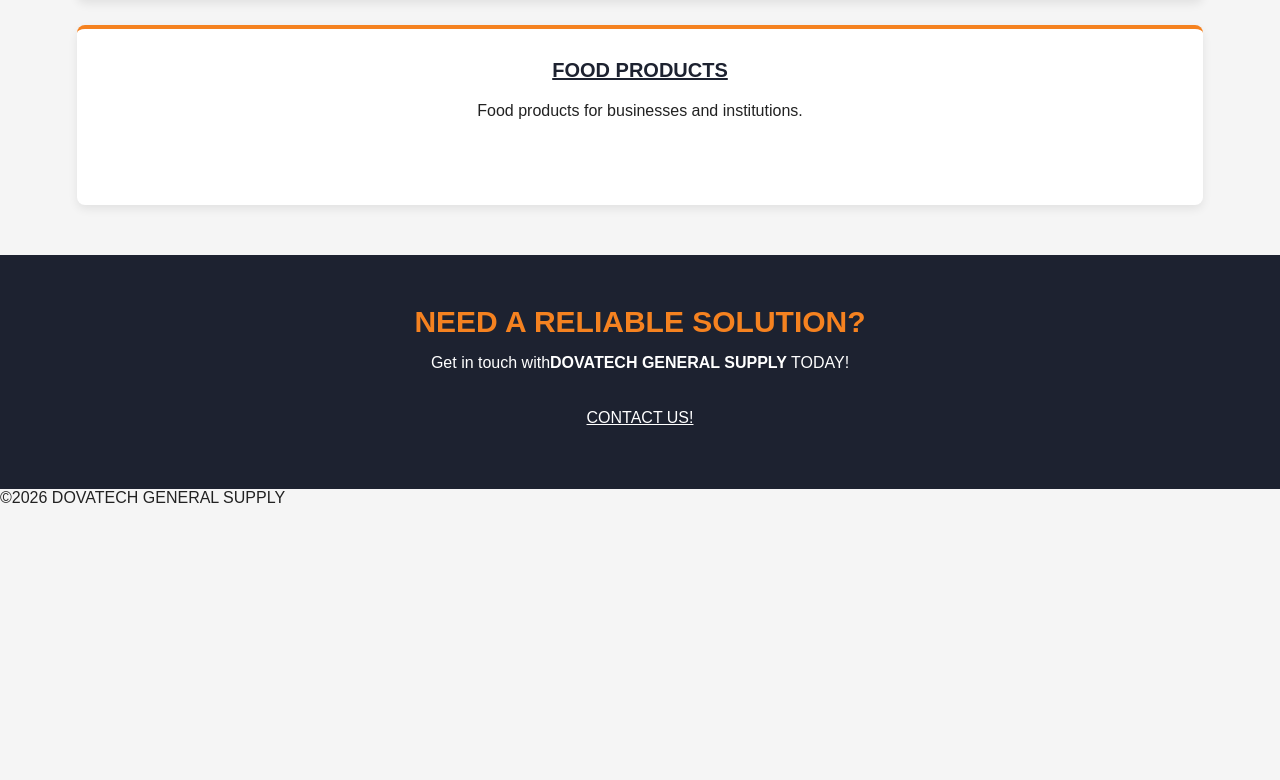
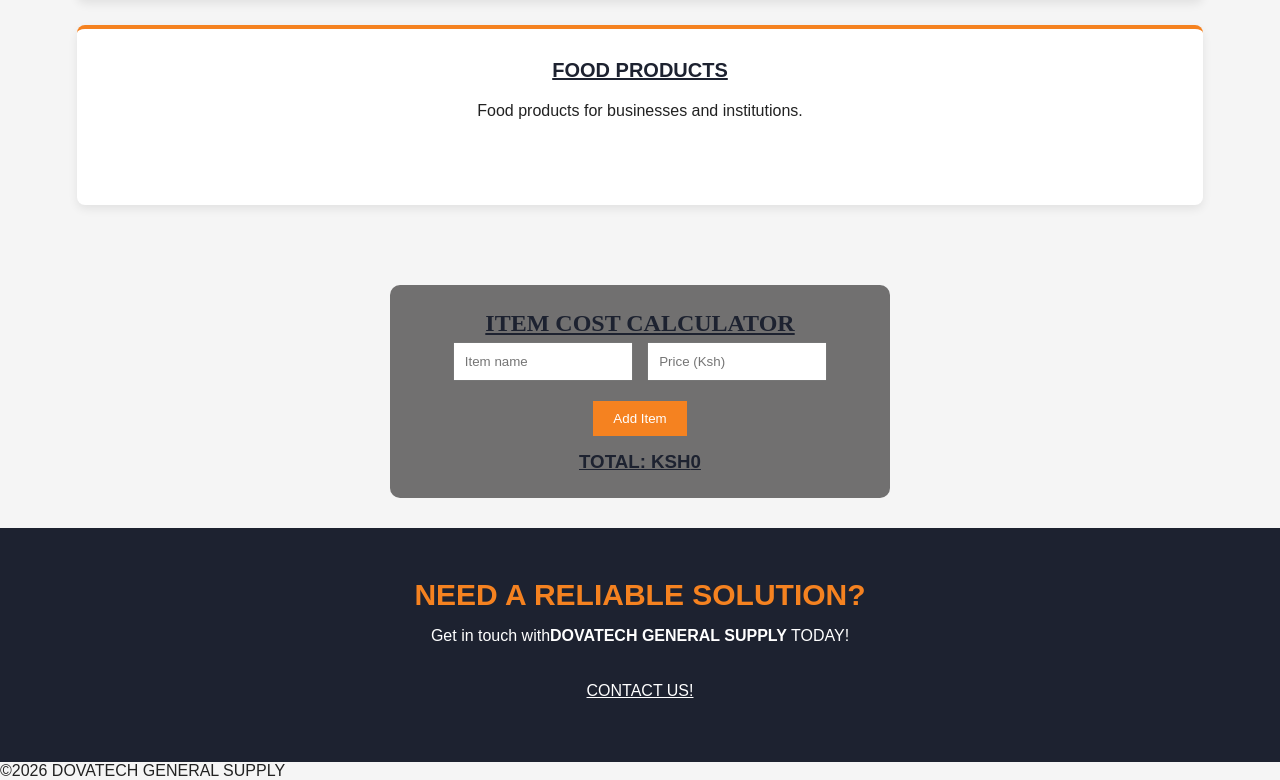
Before and after one commit to BIG4L-CRYPTO/website, a plain HTML site: page services.html in a window 1280 px wide. Shown: the part 1264-2044 px from the top of the page. Before the commit the page ends 1771 px from the top, so only its background shows below. Drawn offline with Linux system fonts and the light colour scheme.

Commit message:
improve website functionality and update pages

```diff
--- a/script.js
+++ b/script.js
@@ -137,3 +137,28 @@
 inquiryForm.reset();
 
 //CALCULATOR PROGRAM
+function addItem () {
+    const items = document.getElementById("items");
+    const row = document.createElement("div");appendChild(row);
+
+    row.innerHTML = `
+        <input type="text" placeholder="Item name">
+        <input type="number" placeholder="price (KSH)" class="price">
+    `;
+
+    items.appendChild(row);
+}
+
+document.addEventListener("input", function() {
+    const prices = document.querySelectorAll("price");
+
+    let total= 0;
+
+    prices.forEach(function (price) {
+        total += Number(price.value) || 0;
+
+    });
+
+    document.getElementById("total").innerText - total;
+
+});
--- a/services.html
+++ b/services.html
@@ -53,6 +53,19 @@
             </div>
         </section>
 
+        <section class="calculator">
+            <h2>ITEM COST CALCULATOR</h2>
+
+            <div id="items">
+                <input type="text" placeholder="Item name">
+                <input type="number" placeholder="Price (Ksh)" class="price">
+            </div>
+
+            <button type="number" onclick="addItem()">Add Item</button>
+
+            <h3>TOTAL: KSH<span id="total">0</span></h3>
+        </section>
+
         <section class="services-cta">
             <h2>NEED A RELIABLE SOLUTION?</h2>
             <p>Get in touch with<strong>DOVATECH GENERAL SUPPLY</strong> TODAY!</p>
--- a/style.css
+++ b/style.css
@@ -665,3 +665,40 @@
 .result-link:hover {
     background-color: #f58220;
 }
+
+.calculator {
+    background: #717070;
+    padding: 25px;
+    margin: 30px auto;
+    max-width: 500px;
+    border-radius: 10px;
+    text-align: center;
+}
+
+.calculator input {
+    padding: 10px;
+    margin: 5px;
+    width: 40%;
+}
+
+.calculator button {
+    background: #f58220;
+    color: white;
+    padding: 10px 20px;
+    border: none;
+    cursor: pointer;
+    margin: 15px;
+}
+.calculator h2 {
+    font-family: 'sans-serif';
+    color: #1d2230;
+    text-decoration: underline;
+}
+.calculator h3 {
+    color: #1d2230;
+    text-decoration: underline;
+}
+.calculator button:hover{
+    transform: translateY(-8px);
+    box-shadow: 0 8px 18px rgba(0, 0, 0, 0.15);
+}
```
